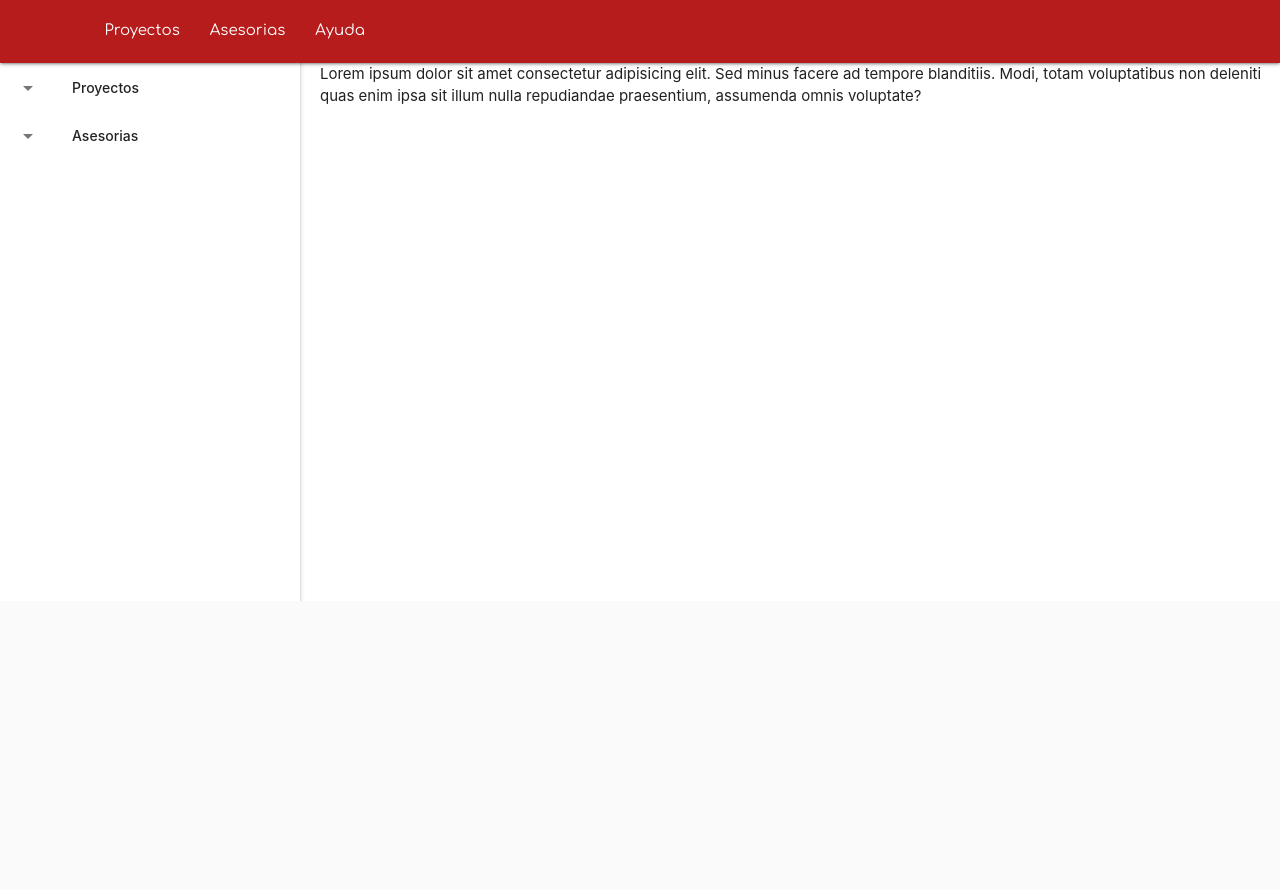
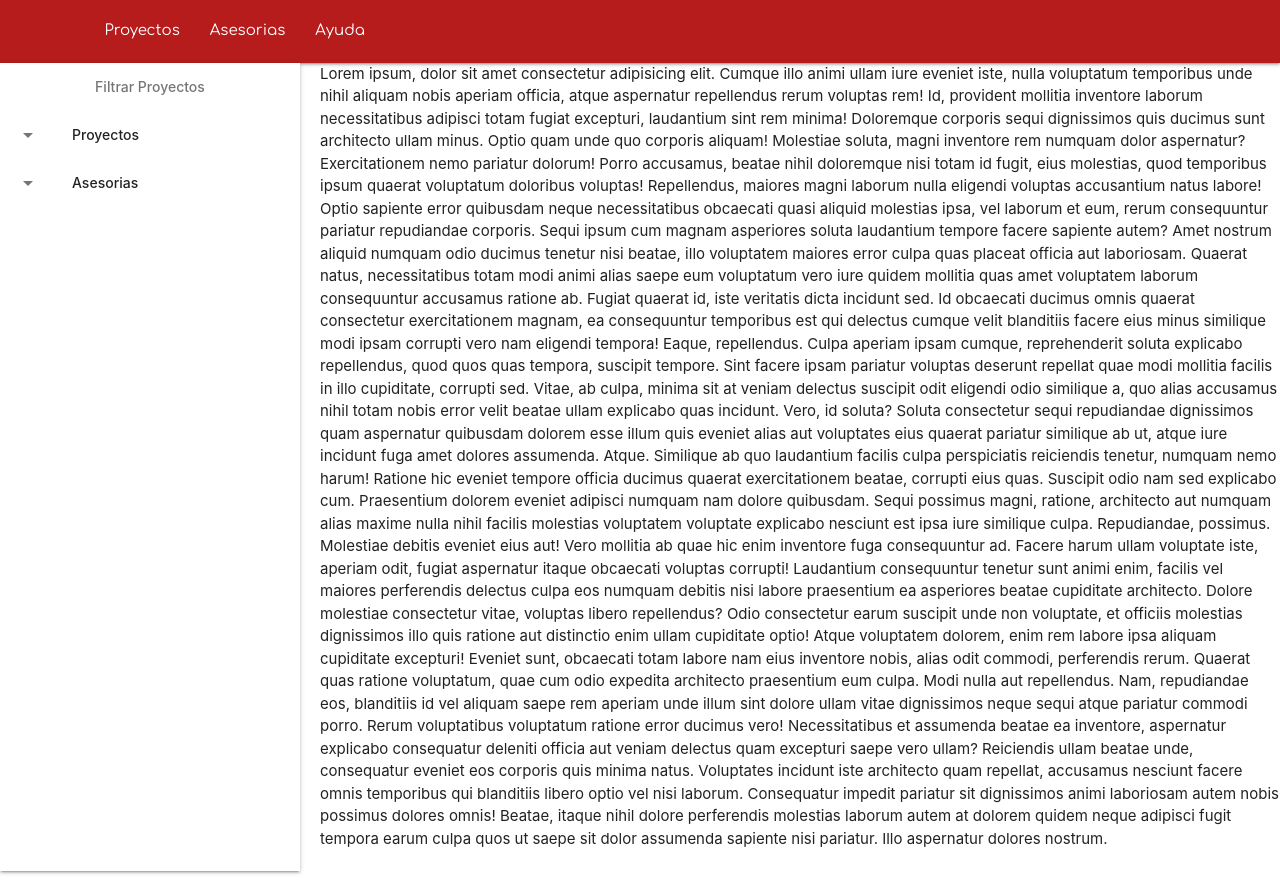
Before and after one commit to Eduar2TC/Proyecto-Asesorias, a PHP site: page / in a window 1280 px wide. Shown: the part 199-1089 px from the top of the page. Before the commit the page ends 800 px from the top, so only its background shows below. Run offline with PHP 8.4, Linux system fonts and the light colour scheme.

Commit message:
Sidenav corrections

```diff
--- a/css/my-styles.css
+++ b/css/my-styles.css
@@ -130,10 +130,18 @@ h1{
 
   /*Nav Menu*/
 
+  /*Renglon padre del sidenav y el contenido principal*/
+  #parent-row{
+      position: relative;
+  }
   /*Sidenav fijo*/
   #sidenav-1{
-      top: 215px;
-      z-index:-1; /*Manda el elemento hacia el fondo*/
+      /*top: 215px;*/
+      top: auto;
+      z-index:1; /*Manda el elemento hacia el fondo*/
+      position: absolute;
+      height: 100%;
+
   }
      #navegacion-menu{
        margin-bottom: 0%;
@@ -143,7 +151,7 @@ h1{
   }
 
 aside .row{
-      margin-bottom: 0%
+      margin-bottom: 0%;
   }
 
   /*Elements checkbox of aside*/
--- a/index.html
+++ b/index.html
@@ -111,7 +111,7 @@
         </div>
     </div>
     <!--Renglon 2 columnas-->
-    <div class="row">
+    <div class="row" id="parent-row">
         <div class="col m3 s12">
                 <aside id="filtro"> <!--Filter-->
                     <div class="row">
@@ -169,7 +169,26 @@
             <section> <!--Users and Proyects rank section-->
                 <main>
                     <div class="row">
-                        Lorem ipsum dolor sit amet consectetur adipisicing elit. Sed minus facere ad tempore blanditiis. Modi, totam voluptatibus non deleniti quas enim ipsa sit illum nulla repudiandae praesentium, assumenda omnis voluptate?
+                        Lorem ipsum, dolor sit amet consectetur adipisicing elit. Cumque illo animi ullam iure eveniet iste, nulla voluptatum temporibus unde nihil aliquam nobis aperiam officia, atque aspernatur repellendus rerum voluptas rem!
+                        Id, provident mollitia inventore laborum necessitatibus adipisci totam fugiat excepturi, laudantium sint rem minima! Doloremque corporis sequi dignissimos quis ducimus sunt architecto ullam minus. Optio quam unde quo corporis aliquam!
+                        Molestiae soluta, magni inventore rem numquam dolor aspernatur? Exercitationem nemo pariatur dolorum! Porro accusamus, beatae nihil doloremque nisi totam id fugit, eius molestias, quod temporibus ipsum quaerat voluptatum doloribus voluptas!
+                        Repellendus, maiores magni laborum nulla eligendi voluptas accusantium natus labore! Optio sapiente error quibusdam neque necessitatibus obcaecati quasi aliquid molestias ipsa, vel laborum et eum, rerum consequuntur pariatur repudiandae corporis.
+                        Sequi ipsum cum magnam asperiores soluta laudantium tempore facere sapiente autem? Amet nostrum aliquid numquam odio ducimus tenetur nisi beatae, illo voluptatem maiores error culpa quas placeat officia aut laboriosam.
+                        Quaerat natus, necessitatibus totam modi animi alias saepe eum voluptatum vero iure quidem mollitia quas amet voluptatem laborum consequuntur accusamus ratione ab. Fugiat quaerat id, iste veritatis dicta incidunt sed.
+                        Id obcaecati ducimus omnis quaerat consectetur exercitationem magnam, ea consequuntur temporibus est qui delectus cumque velit blanditiis facere eius minus similique modi ipsam corrupti vero nam eligendi tempora! Eaque, repellendus.
+                        Culpa aperiam ipsam cumque, reprehenderit soluta explicabo repellendus, quod quos quas tempora, suscipit tempore. Sint facere ipsam pariatur voluptas deserunt repellat quae modi mollitia facilis in illo cupiditate, corrupti sed.
+                        Vitae, ab culpa, minima sit at veniam delectus suscipit odit eligendi odio similique a, quo alias accusamus nihil totam nobis error velit beatae ullam explicabo quas incidunt. Vero, id soluta?
+                        Soluta consectetur sequi repudiandae dignissimos quam aspernatur quibusdam dolorem esse illum quis eveniet alias aut voluptates eius quaerat pariatur similique ab ut, atque iure incidunt fuga amet dolores assumenda. Atque.
+                        Similique ab quo laudantium facilis culpa perspiciatis reiciendis tenetur, numquam nemo harum! Ratione hic eveniet tempore officia ducimus quaerat exercitationem beatae, corrupti eius quas. Suscipit odio nam sed explicabo cum.
+                        Praesentium dolorem eveniet adipisci numquam nam dolore quibusdam. Sequi possimus magni, ratione, architecto aut numquam alias maxime nulla nihil facilis molestias voluptatem voluptate explicabo nesciunt est ipsa iure similique culpa.
+                        Repudiandae, possimus. Molestiae debitis eveniet eius aut! Vero mollitia ab quae hic enim inventore fuga consequuntur ad. Facere harum ullam voluptate iste, aperiam odit, fugiat aspernatur itaque obcaecati voluptas corrupti!
+                        Laudantium consequuntur tenetur sunt animi enim, facilis vel maiores perferendis delectus culpa eos numquam debitis nisi labore praesentium ea asperiores beatae cupiditate architecto. Dolore molestiae consectetur vitae, voluptas libero repellendus?
+                        Odio consectetur earum suscipit unde non voluptate, et officiis molestias dignissimos illo quis ratione aut distinctio enim ullam cupiditate optio! Atque voluptatem dolorem, enim rem labore ipsa aliquam cupiditate excepturi!
+                        Eveniet sunt, obcaecati totam labore nam eius inventore nobis, alias odit commodi, perferendis rerum. Quaerat quas ratione voluptatum, quae cum odio expedita architecto praesentium eum culpa. Modi nulla aut repellendus.
+                        Nam, repudiandae eos, blanditiis id vel aliquam saepe rem aperiam unde illum sint dolore ullam vitae dignissimos neque sequi atque pariatur commodi porro. Rerum voluptatibus voluptatum ratione error ducimus vero!
+                        Necessitatibus et assumenda beatae ea inventore, aspernatur explicabo consequatur deleniti officia aut veniam delectus quam excepturi saepe vero ullam? Reiciendis ullam beatae unde, consequatur eveniet eos corporis quis minima natus.
+                        Voluptates incidunt iste architecto quam repellat, accusamus nesciunt facere omnis temporibus qui blanditiis libero optio vel nisi laborum. Consequatur impedit pariatur sit dignissimos animi laboriosam autem nobis possimus dolores omnis!
+                        Beatae, itaque nihil dolore perferendis molestias laborum autem at dolorem quidem neque adipisci fugit tempora earum culpa quos ut saepe sit dolor assumenda sapiente nisi pariatur. Illo aspernatur dolores nostrum.
                     </div>
                 </main>
             </section>
```
